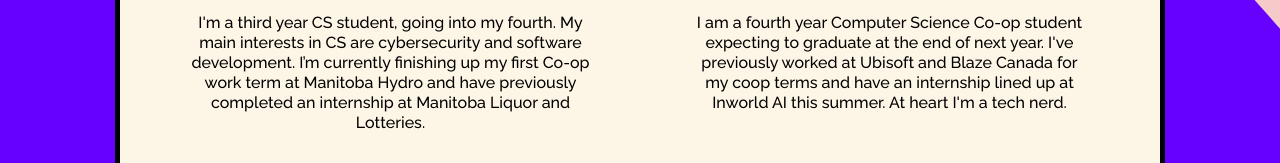
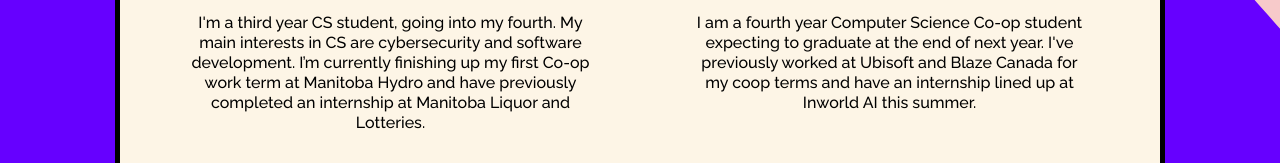
Before and after one commit to lylearcinas/fullstack, a plain HTML site: page index.html in a window 1280 px wide. Shown: the part 723-886 px from the top of the page. Drawn offline with Linux system fonts and the light colour scheme.

Commit message:
Update index.html

```diff
--- a/index.html
+++ b/index.html
@@ -37,7 +37,7 @@
                         <h2>for VP Events</h2>
                         <a href="vp-events.html">View platform</a>
                         <p>
-                            I am a fourth year Computer Science Co-op student expecting to graduate at the end of next year. I've previously worked at Ubisoft and Blaze Canada for my coop terms and have an internship lined up at Inworld AI this summer. At heart I'm a tech nerd.
+                            I am a fourth year Computer Science Co-op student expecting to graduate at the end of next year. I've previously worked at Ubisoft and Blaze Canada for my coop terms and have an internship lined up at Inworld AI this summer.
                         </p>
                     </div>
                 </div>
```
